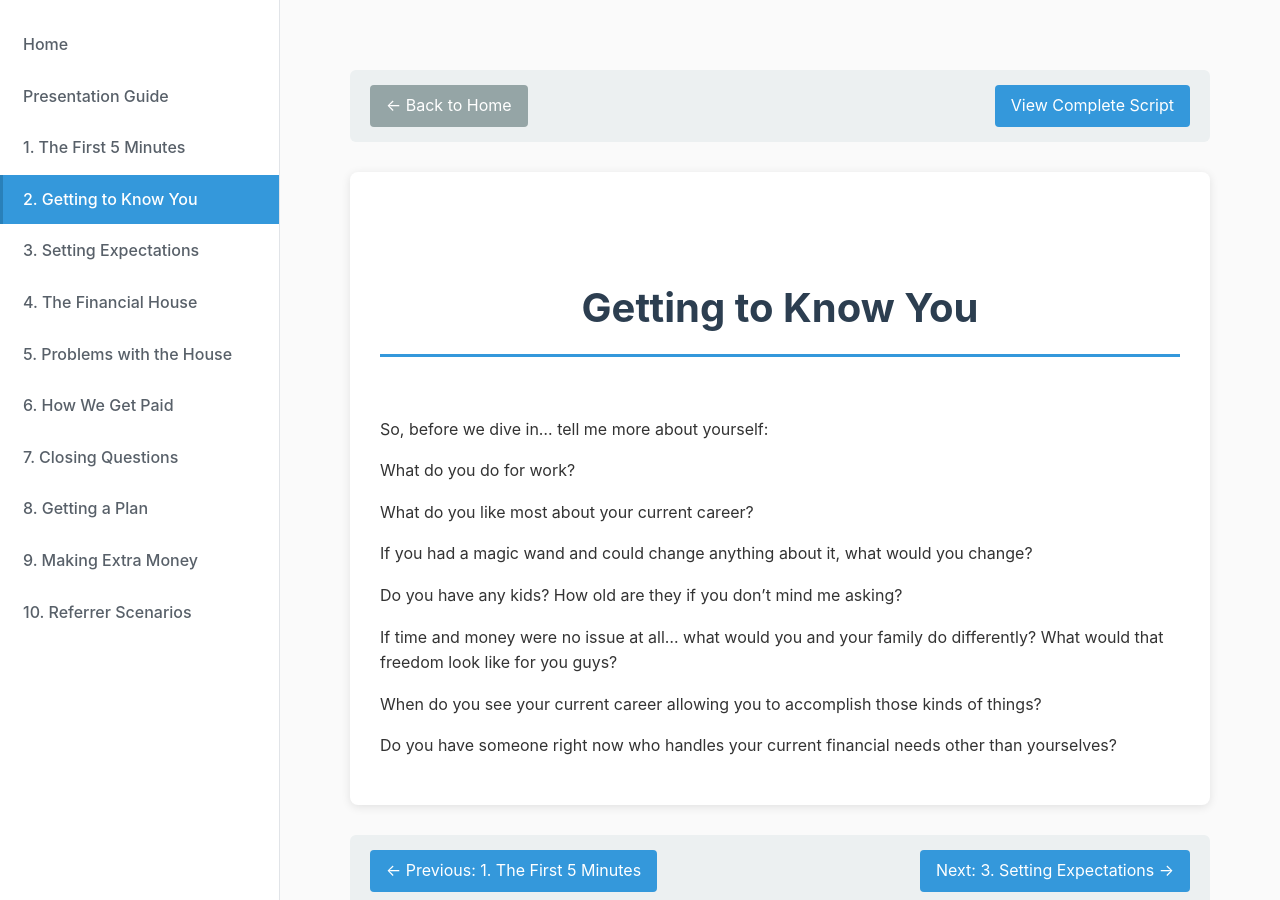
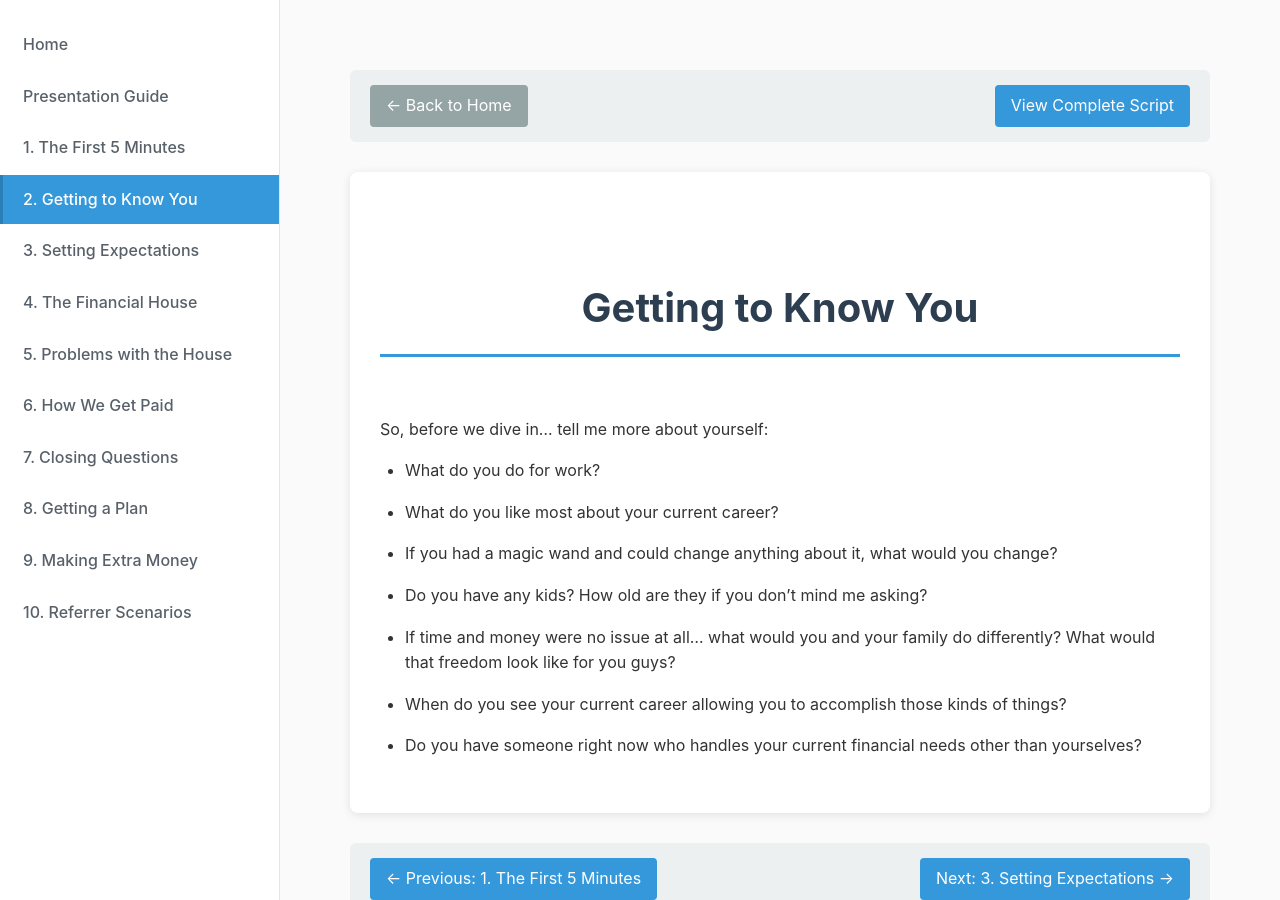
Before and after one commit to advisorpages/acadia, a Jekyll site: the page built from _pages/02-getting-to-know-you.md, in a window 1280 px wide and 900 px high. Built offline with Jekyll 4.4.1, drawn with Linux system fonts in a browser that asks for light colours.

```diff
--- a/_pages/02-getting-to-know-you.md
+++ b/_pages/02-getting-to-know-you.md
@@ -5,16 +5,16 @@ title: "Getting to Know You"
 
 So, before we dive in... tell me more about yourself:
 
-What do you do for work?
+- What do you do for work?
 
-What do you like most about your current career?
+- What do you like most about your current career?
 
-If you had a magic wand and could change anything about it, what would you change?
+- If you had a magic wand and could change anything about it, what would you change?
 
-Do you have any kids? How old are they if you don't mind me asking?
+- Do you have any kids? How old are they if you don't mind me asking?
 
-If time and money were no issue at all... what would you and your family do differently? What would that freedom look like for you guys?
+- If time and money were no issue at all... what would you and your family do differently? What would that freedom look like for you guys?
 
-When do you see your current career allowing you to accomplish those kinds of things?
+- When do you see your current career allowing you to accomplish those kinds of things?
 
-Do you have someone right now who handles your current financial needs other than yourselves?
+- Do you have someone right now who handles your current financial needs other than yourselves?
```
